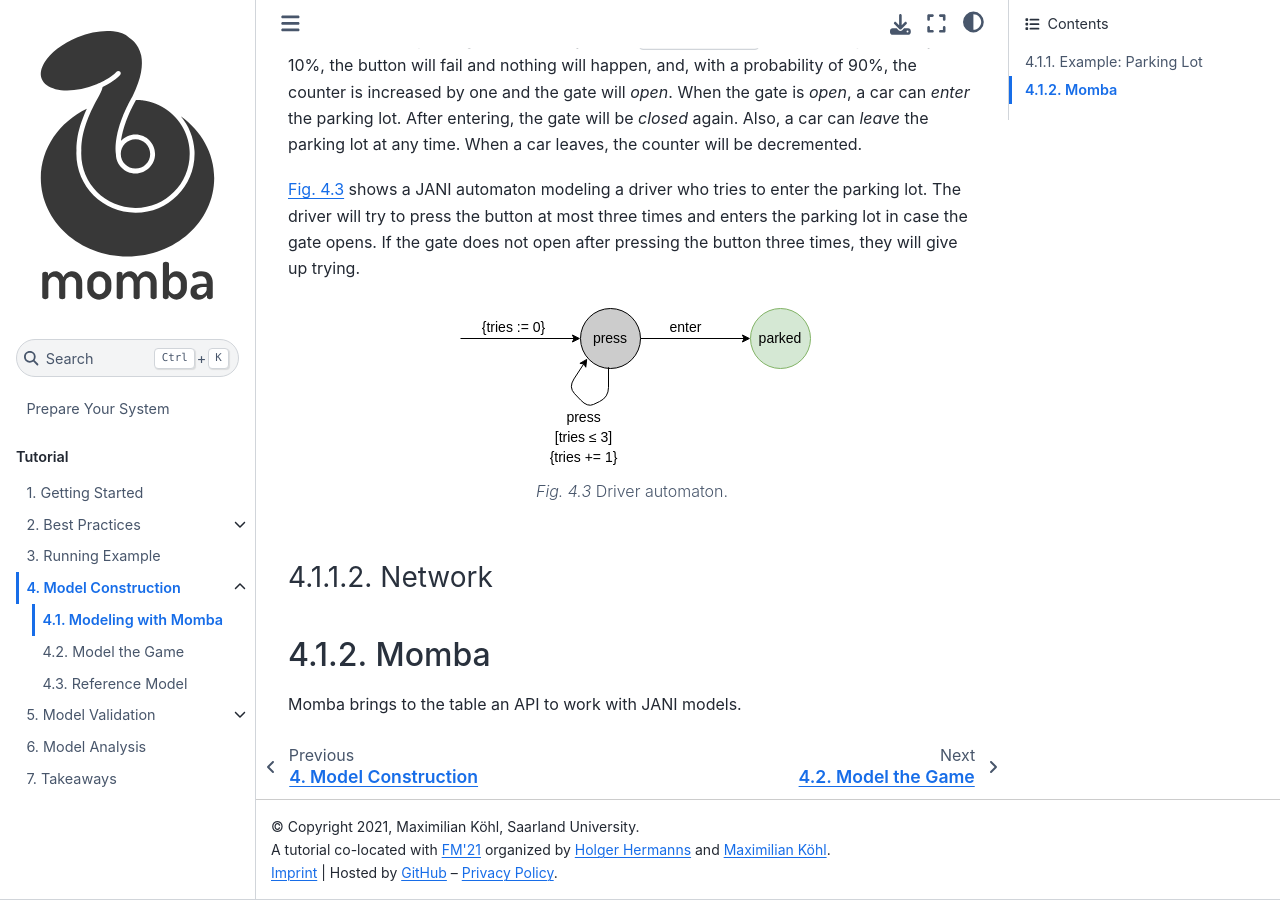
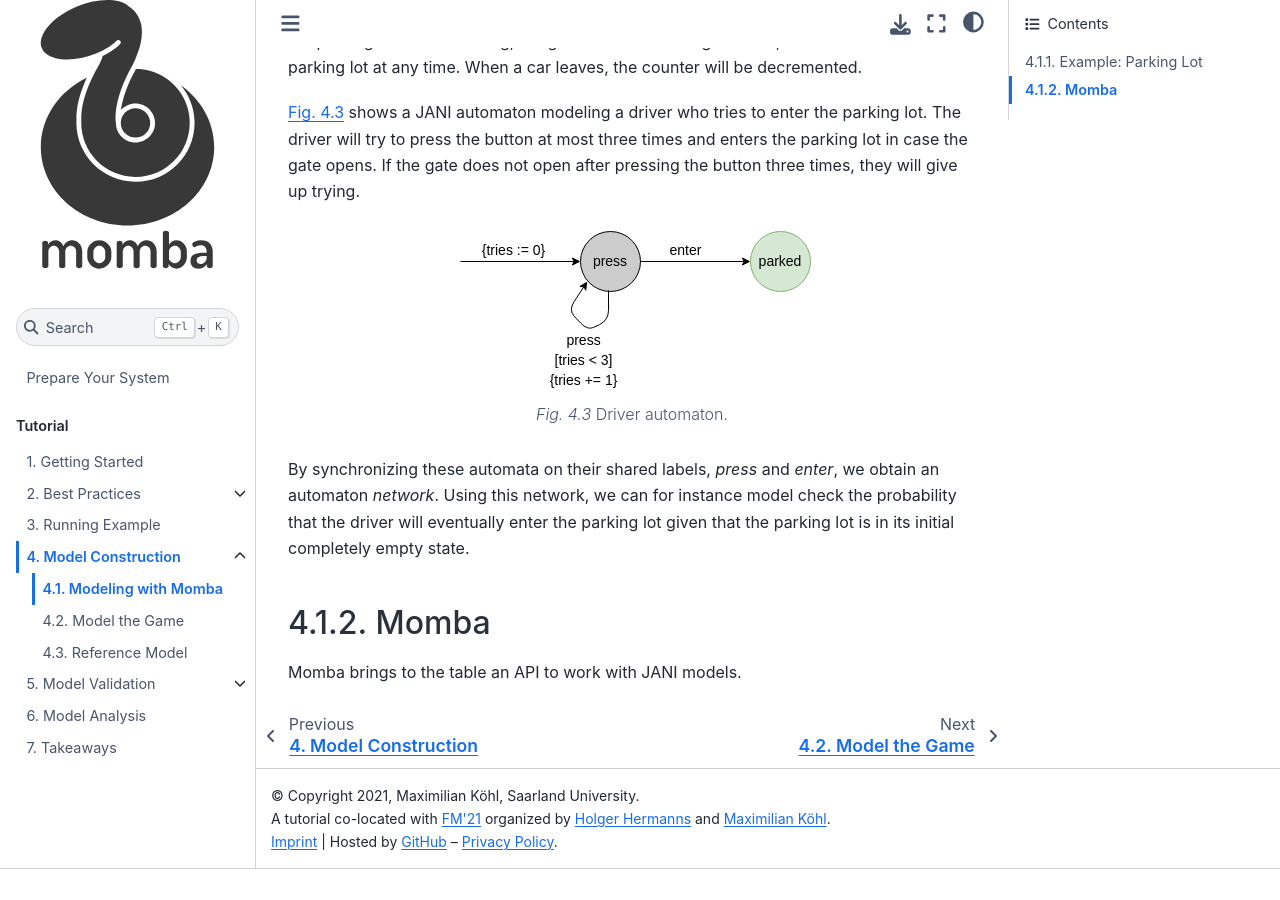
Before and after one commit to udsdepend/fm21-momba-tutorial, a Jupyter Book: the page built from book/tutorial/modeling-with-momba.md, in a window 1280 px wide and 900 px high, scrolled down 1573 px. Built offline with Jupyter Book 1.0.4 settings and Sphinx 7.4.7 and the Sphinx Book theme 1.1.4, drawn with Linux system fonts in a browser that asks for light colours; after the commit the page ends 2442 px from its top, so only the background shows below that.

Commit message:
work in progress

````diff
--- a/book/tutorial/modeling-with-momba.md
+++ b/book/tutorial/modeling-with-momba.md
@@ -68,7 +65,8 @@ align: center
 Driver automaton.
 ```
 
-### Network
+By synchronizing these automata on their shared labels, *press* and *enter*, we obtain an automaton *network*.
+Using this network, we can for instance model check the probability that the driver will eventually enter the parking lot given that the parking lot is in its initial completely empty state.
 
 
 ## Momba
````
Also changed, not shown: other parts of book/tutorial/modeling-with-momba.md (+0 -3 lines), book/tutorial/images/driver.drawio.svg.
